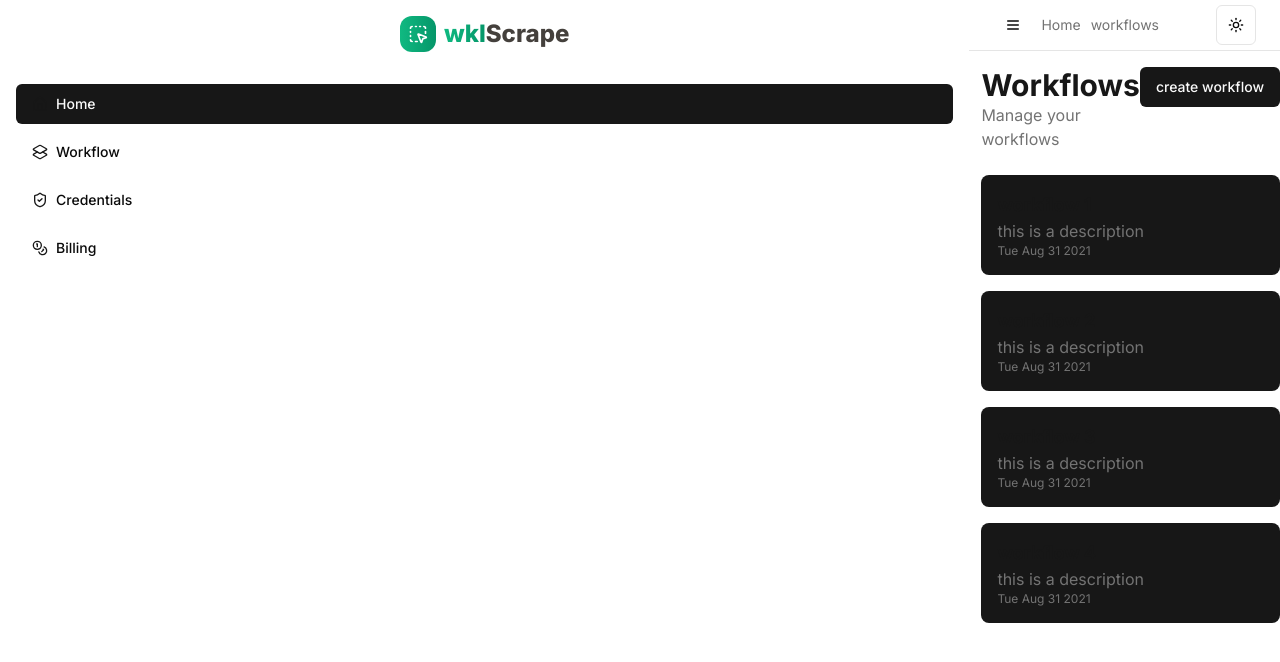
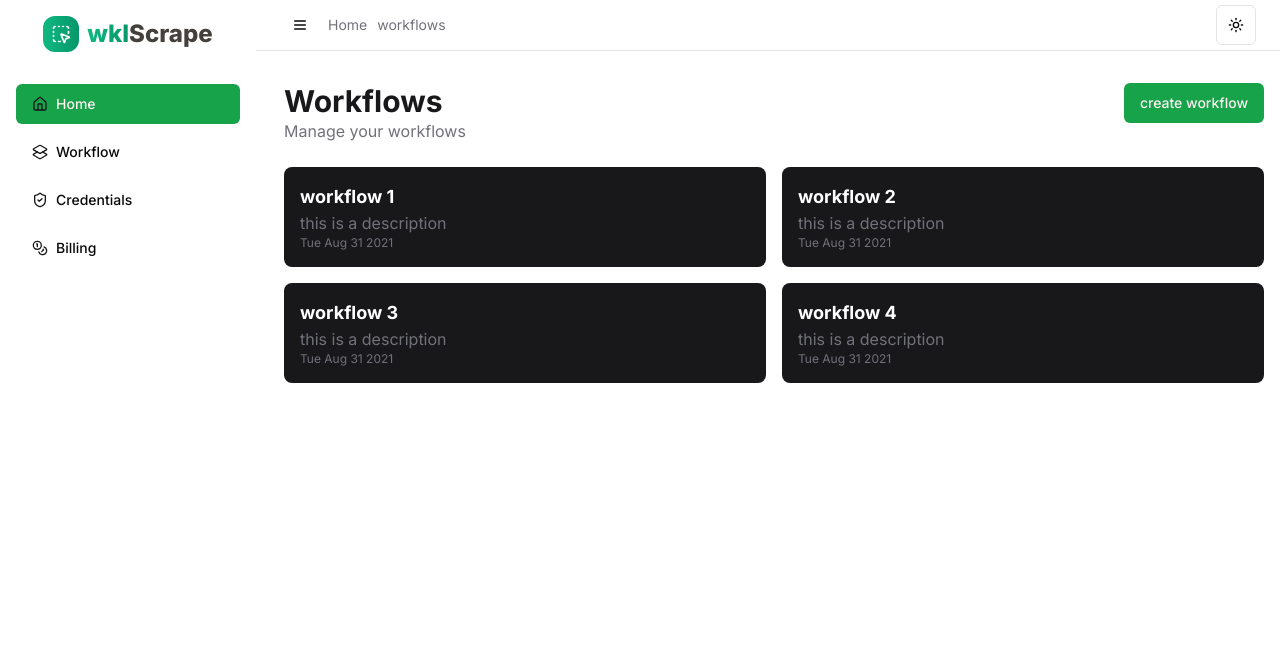
Before and after one commit to ramzy1453/my-wkfl-devfest-batna-2k24, a Next.js app: page /workflows in a window 1280 px wide. Shown: the top 662 px of the page. Built offline with nearby package versions, Linux system fonts and the light colour scheme.

Commit message:
fix workflows grid

```diff
--- a/app/(dashboard)/layout.tsx
+++ b/app/(dashboard)/layout.tsx
@@ -8,7 +8,7 @@ export default function Layout({ children }: { children: React.ReactNode }) {
     <div className="flex h-screen">
       <DesktopSidebar />
 
-      <div className="flex flex-col flex-1">
+      <div className="flex flex-col flex-[4]">
         <header className="flex items-center justify-between px-6 py-4 h-[50px]">
           <BreadcrumbHeader />
           <div className="flex items-center gap-1">
@@ -19,7 +19,7 @@ export default function Layout({ children }: { children: React.ReactNode }) {
         <Separator className="border-t" />
 
         <main className="flex-1 overflow-auto py-4 container">
-          <div className="text-accent-foreground">{children}</div>
+          <div className="text-accent-foreground p-4">{children}</div>
         </main>
       </div>
     </div>
--- a/app/(dashboard)/workflows/page.tsx
+++ b/app/(dashboard)/workflows/page.tsx
@@ -88,10 +88,10 @@ export async function UserWorkflows() {
     );
   }
   return (
-    <div className="space-y-4">
+    <div className="gap-4 grid grid-cols-2">
       {workflows.map((workflow) => (
         <div key={workflow.id} className="bg-accent-foreground rounded-lg p-4">
-          <h1 className="font-bold text-lg">{workflow.name}</h1>
+          <h1 className="font-bold text-background text-lg">{workflow.name}</h1>
           <p className="text-muted-foreground">{workflow.description}</p>
           <p className="text-xs text-muted-foreground">
             {workflow.createdAt.toDateString()}
--- a/app/globals.css
+++ b/app/globals.css
@@ -9,51 +9,52 @@ body {
 @layer base {
   :root {
     --background: 0 0% 100%;
-    --foreground: 0 0% 3.9%;
+    --foreground: 240 10% 3.9%;
     --card: 0 0% 100%;
-    --card-foreground: 0 0% 3.9%;
+    --card-foreground: 240 10% 3.9%;
     --popover: 0 0% 100%;
-    --popover-foreground: 0 0% 3.9%;
-    --primary: 0 0% 9%;
-    --primary-foreground: 0 0% 98%;
-    --secondary: 0 0% 96.1%;
-    --secondary-foreground: 0 0% 9%;
-    --muted: 0 0% 96.1%;
-    --muted-foreground: 0 0% 45.1%;
-    --accent: 0 0% 96.1%;
-    --accent-foreground: 0 0% 9%;
+    --popover-foreground: 240 10% 3.9%;
+    --primary: 142.1 76.2% 36.3%;
+    --primary-foreground: 355.7 100% 97.3%;
+    --secondary: 240 4.8% 95.9%;
+    --secondary-foreground: 240 5.9% 10%;
+    --muted: 240 4.8% 95.9%;
+    --muted-foreground: 240 3.8% 46.1%;
+    --accent: 240 4.8% 95.9%;
+    --accent-foreground: 240 5.9% 10%;
     --destructive: 0 84.2% 60.2%;
     --destructive-foreground: 0 0% 98%;
-    --border: 0 0% 89.8%;
-    --input: 0 0% 89.8%;
-    --ring: 0 0% 3.9%;
+    --border: 240 5.9% 90%;
+    --input: 240 5.9% 90%;
+    --ring: 142.1 76.2% 36.3%;
+    --radius: 0.5rem;
     --chart-1: 12 76% 61%;
     --chart-2: 173 58% 39%;
     --chart-3: 197 37% 24%;
     --chart-4: 43 74% 66%;
     --chart-5: 27 87% 67%;
-    --radius: 0.5rem;
   }
+
   .dark {
-    --background: 0 0% 3.9%;
-    --foreground: 0 0% 98%;
-    --card: 0 0% 3.9%;
-    --card-foreground: 0 0% 98%;
-    --popover: 0 0% 3.9%;
-    --popover-foreground: 0 0% 98%;
-    --primary: 0 0% 98%;
-    --primary-foreground: 0 0% 9%;
-    --secondary: 0 0% 14.9%;
+    --background: 20 14.3% 4.1%;
+    --foreground: 0 0% 95%;
+    --card: 24 9.8% 10%;
+    --card-foreground: 0 0% 95%;
+    --popover: 0 0% 9%;
+    --popover-foreground: 0 0% 95%;
+    --primary: 142.1 70.6% 45.3%;
+    --primary-foreground: 144.9 80.4% 10%;
+    --secondary: 240 3.7% 15.9%;
     --secondary-foreground: 0 0% 98%;
-    --muted: 0 0% 14.9%;
-    --muted-foreground: 0 0% 63.9%;
-    --accent: 0 0% 14.9%;
+    --muted: 0 0% 15%;
+    --muted-foreground: 240 5% 64.9%;
+    --accent: 12 6.5% 15.1%;
     --accent-foreground: 0 0% 98%;
     --destructive: 0 62.8% 30.6%;
-    --destructive-foreground: 0 0% 98%;
-    --border: 0 0% 14.9%;
-    --input: 0 0% 14.9%;
-    --ring: 0 0% 83.1%;
+    --destructive-foreground: 0 85.7% 97.3%;
+    --border: 240 3.7% 15.9%;
+    --input: 240 3.7% 15.9%;
+    --ring: 142.4 71.8% 29.2%;
     --chart-1: 220 70% 50%;
     --chart-2: 160 60% 45%;
     --chart-3: 30 80% 55%;
--- a/components/ui/sidebar.tsx
+++ b/components/ui/sidebar.tsx
@@ -651,7 +651,9 @@ const SidebarMenuSkeleton = React.forwardRef<
   }
 >(({ className, showIcon = false, ...props }, ref) => {
   // Random width between 50 to 90%.
-  const width = "75%";
+  const width = React.useMemo(() => {
+    return `${Math.floor(Math.random() * 40) + 50}%`;
+  }, []);
 
   return (
     <div
--- a/layout/Sidebar.tsx
+++ b/layout/Sidebar.tsx
@@ -39,14 +39,15 @@ const routes = [
 
 export default function DesktopSidebar() {
   const pathname = usePathname();
-  const activeroute =
-    routes.find(
-      (route) => route.href.length > 0 && pathname.includes(route.href)
-    ) || routes[0];
+  const activeRoute = routes.find(
+    (route) => route.href.length > 0 && pathname.includes(route.href)
+  );
+
+  console.log({ activeRoute });
   return (
     <div
-      className="hidden relative md:block max-w-[250px] h-screen overflow-hidden w-full bg-primary/5
-    dark:bg-secondary/30 dark:text-foreground border-r-2"
+      className="hidden relative md:block h-screen overflow-hidden bg-primary/5
+    dark:bg-secondary/30 dark:text-foreground border-r-2 border-red-400 flex-1"
     >
       <div className="flex items-center justify-center gap-2 border-b-[1px] border-separate p-4">
         <Logo />
@@ -59,7 +60,7 @@ export default function DesktopSidebar() {
             href={route.href}
             className={buttonVariants({
               variant:
-                activeroute.href === route.href
+                activeRoute?.href === route.href
                   ? "sidebarActiveItem"
                   : "sidebarItem",
             })}
@@ -81,7 +82,7 @@ export function MobilesSidebar() {
   const [open, setopen] = useState(false);
 
   return (
-    <div className="block border-separate  bg-background md:hidden">
+    <div className="block border-separate bg-background md:hidden">
       <nav className="container flex">
         <Sheet onOpenChange={setopen} open={open}>
           <SheetTrigger asChild>
```
